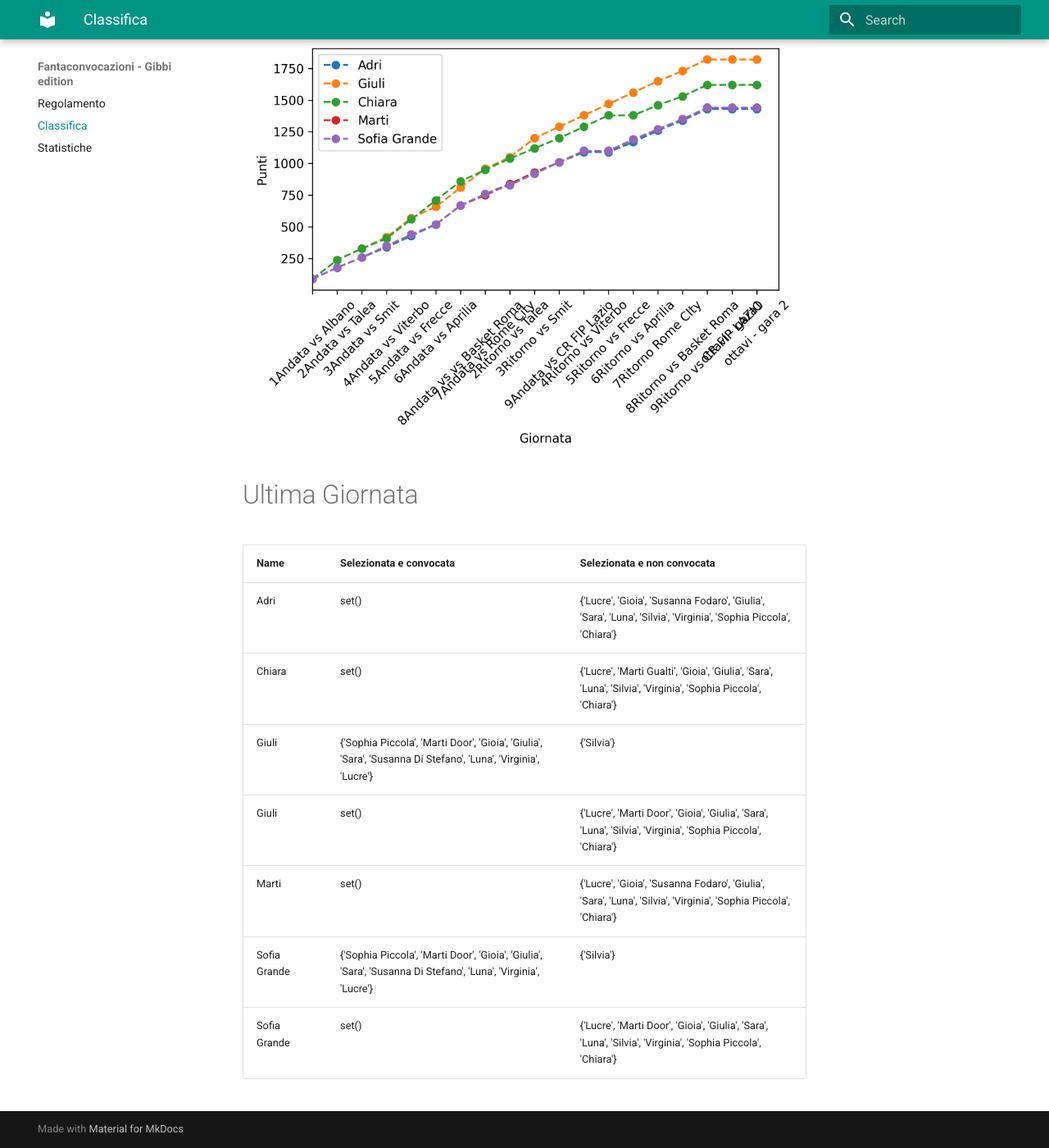
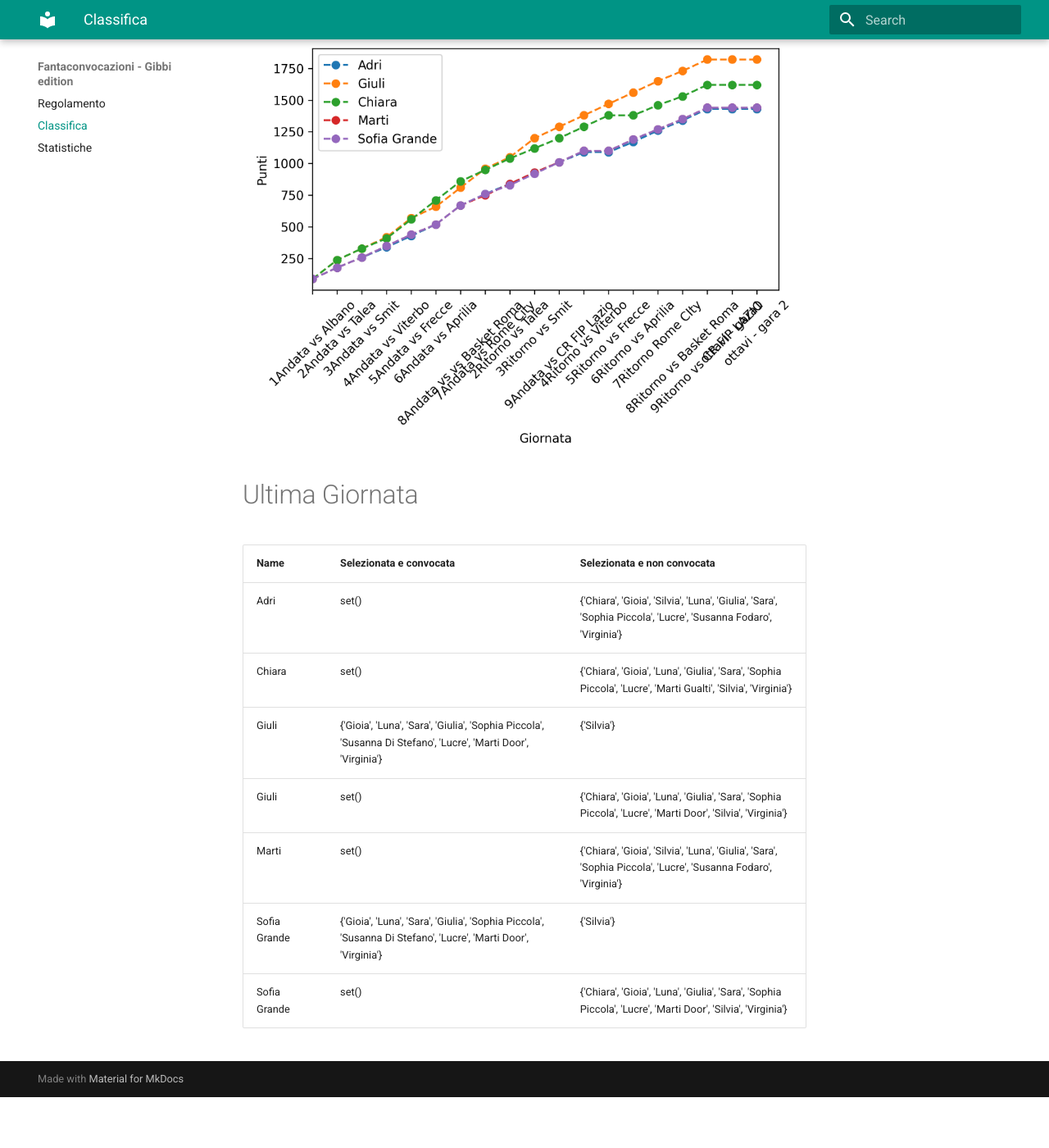
Before and after one commit to martinig94/fantagibbi, an MkDocs documentation site: the page built from docs/Classifica.md, in a window 1280 px wide and 1400 px high, scrolled down 565 px. Shown: the whole window at 82% size. Built offline with MkDocs 1.6.1 and Material for MkDocs 9.7.7, drawn with Linux system fonts in a browser that asks for light colours; after the commit the page ends 1903 px from its top, so only the background shows below that.

Commit message:
Auto-update from main.py

```diff
--- a/docs/Classifica.md
+++ b/docs/Classifica.md
@@ -18,11 +18,11 @@
 <!-- START_TABLE CORRECT -->
 | Name         | Selezionata e convocata                                                                                        | Selezionata e non convocata                                                                                      |
 |:-------------|:---------------------------------------------------------------------------------------------------------------|:-----------------------------------------------------------------------------------------------------------------|
-| Adri         | set()                                                                                                          | {'Lucre', 'Gioia', 'Susanna Fodaro', 'Giulia', 'Sara', 'Luna', 'Silvia', 'Virginia', 'Sophia Piccola', 'Chiara'} |
-| Chiara       | set()                                                                                                          | {'Lucre', 'Marti Gualti', 'Gioia', 'Giulia', 'Sara', 'Luna', 'Silvia', 'Virginia', 'Sophia Piccola', 'Chiara'}   |
-| Giuli        | {'Sophia Piccola', 'Marti Door', 'Gioia', 'Giulia', 'Sara', 'Susanna Di Stefano', 'Luna', 'Virginia', 'Lucre'} | {'Silvia'}                                                                                                       |
-| Giuli        | set()                                                                                                          | {'Lucre', 'Marti Door', 'Gioia', 'Giulia', 'Sara', 'Luna', 'Silvia', 'Virginia', 'Sophia Piccola', 'Chiara'}     |
-| Marti        | set()                                                                                                          | {'Lucre', 'Gioia', 'Susanna Fodaro', 'Giulia', 'Sara', 'Luna', 'Silvia', 'Virginia', 'Sophia Piccola', 'Chiara'} |
-| Sofia Grande | {'Sophia Piccola', 'Marti Door', 'Gioia', 'Giulia', 'Sara', 'Susanna Di Stefano', 'Luna', 'Virginia', 'Lucre'} | {'Silvia'}                                                                                                       |
-| Sofia Grande | set()                                                                                                          | {'Lucre', 'Marti Door', 'Gioia', 'Giulia', 'Sara', 'Luna', 'Silvia', 'Virginia', 'Sophia Piccola', 'Chiara'}     |
+| Adri         | set()                                                                                                          | {'Chiara', 'Gioia', 'Silvia', 'Luna', 'Giulia', 'Sara', 'Sophia Piccola', 'Lucre', 'Susanna Fodaro', 'Virginia'} |
+| Chiara       | set()                                                                                                          | {'Chiara', 'Gioia', 'Luna', 'Giulia', 'Sara', 'Sophia Piccola', 'Lucre', 'Marti Gualti', 'Silvia', 'Virginia'}   |
+| Giuli        | {'Gioia', 'Luna', 'Sara', 'Giulia', 'Sophia Piccola', 'Susanna Di Stefano', 'Lucre', 'Marti Door', 'Virginia'} | {'Silvia'}                                                                                                       |
+| Giuli        | set()                                                                                                          | {'Chiara', 'Gioia', 'Luna', 'Giulia', 'Sara', 'Sophia Piccola', 'Lucre', 'Marti Door', 'Silvia', 'Virginia'}     |
+| Marti        | set()                                                                                                          | {'Chiara', 'Gioia', 'Silvia', 'Luna', 'Giulia', 'Sara', 'Sophia Piccola', 'Lucre', 'Susanna Fodaro', 'Virginia'} |
+| Sofia Grande | {'Gioia', 'Luna', 'Sara', 'Giulia', 'Sophia Piccola', 'Susanna Di Stefano', 'Lucre', 'Marti Door', 'Virginia'} | {'Silvia'}                                                                                                       |
+| Sofia Grande | set()                                                                                                          | {'Chiara', 'Gioia', 'Luna', 'Giulia', 'Sara', 'Sophia Piccola', 'Lucre', 'Marti Door', 'Silvia', 'Virginia'}     |
 <!-- END_TABLE CORRECT -->
```
